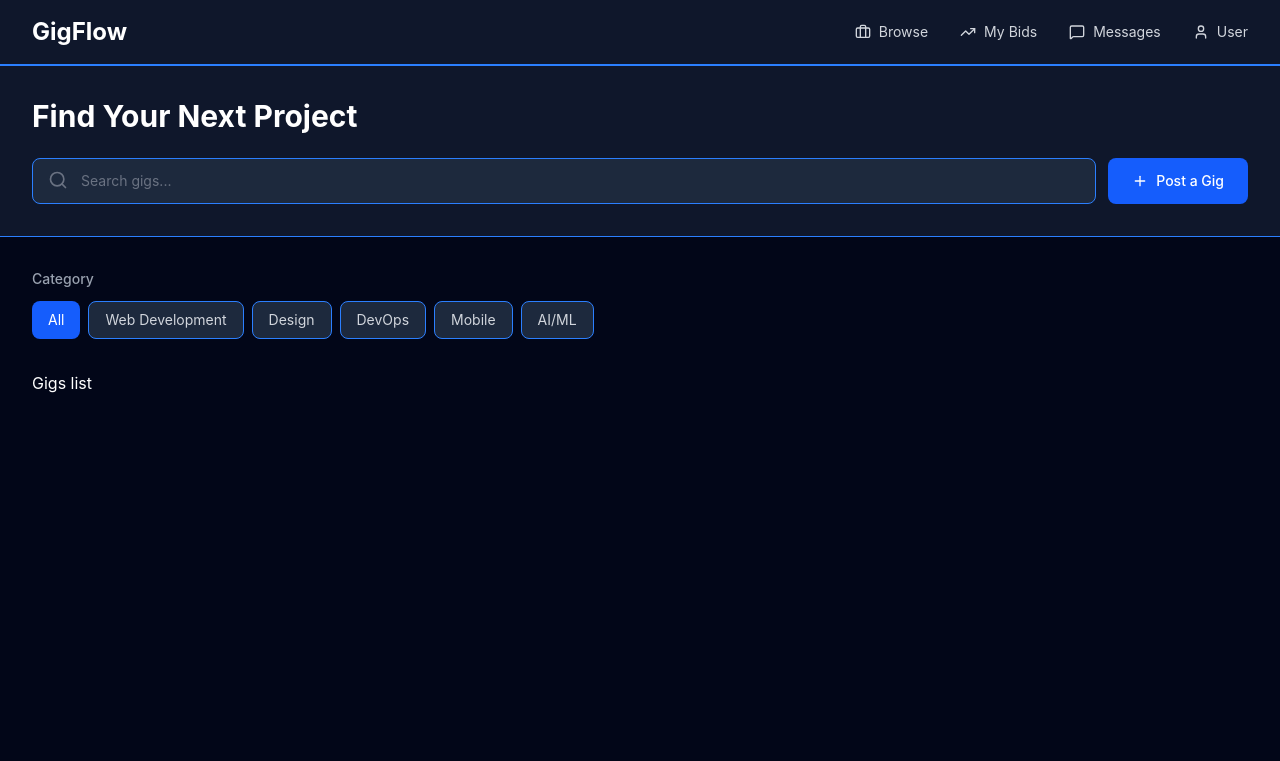
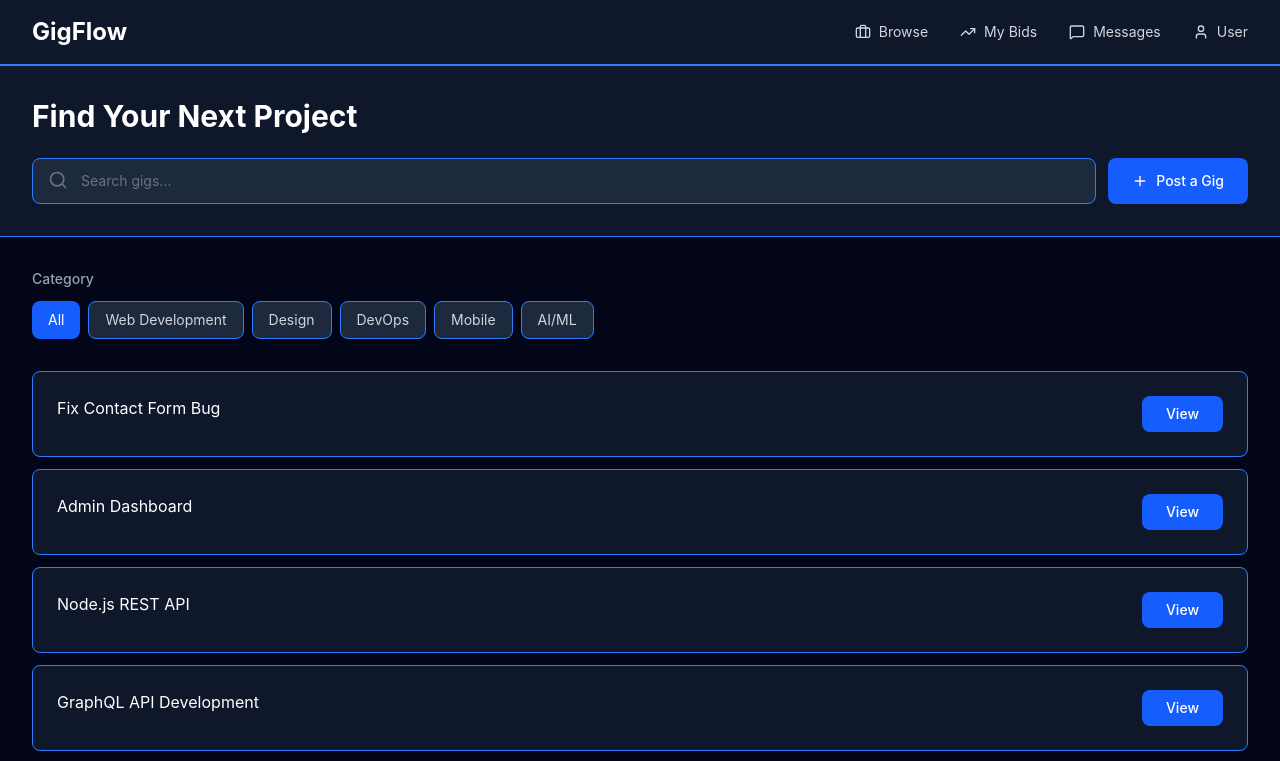
Before and after one commit to Aztec331/Gigflow, a React (Vite) app in the folder react-client/: page / in a window 1280 px wide. Shown: the top 761 px of the page. Built offline with nearby package versions, Linux system fonts and the light colour scheme.

Commit message:
Update MainPage.jsx

```diff
--- a/react-client/package.json
+++ b/react-client/package.json
@@ -11,7 +11,7 @@
   },
   "dependencies": {
     "axios": "^1.17.0",
-    "lucide-react": "^1.18.0",
+    "lucide-react": "^1.21.0",
     "react": "^19.2.6",
     "react-dom": "^19.2.6",
     "react-router-dom": "^7.15.1"
--- a/react-client/src/components/MainPage.jsx
+++ b/react-client/src/components/MainPage.jsx
@@ -5,29 +5,30 @@ import { Search, Plus, MessageSquare, User, Briefcase, TrendingUp } from "lucide
 export default function MainPage() {
 
   const[searchQuery, setSearchQuery] = useState("")
-  const [selectedCategory, setSelectedCategory] = useState("All")
+  const[selectedCategory, setSelectedCategory] = useState("All")
   const navigate = useNavigate()
 
   const categories = ["All", "Web Development", "Design", "DevOps", "Mobile", "AI/ML"]
 
 const [gigs] = useState([
+  // WEB DEVELOPMENT
   {
     id: 1,
-      title: "React Dashboard Development",
-      description: "Build an analytics dashboard with React and TypeScript",
-      budget: 5000,
+    title: "Fix Contact Form Bug",
+    description: "Resolve validation issues in React contact form",
+    budget: 1000,
     category: "Web Development",
-      level: "Intermediate",
-      bids: 3
+    level: "Easy",
+    bids: 2
   },
   {
     id: 2,
-      title: "UI/UX Design for SaaS",
-      description: "Design user interface for project management tool",
-      budget: 3000,
-      category: "Design",
-      level: "Expert",
-      bids: 7
+    title: "Admin Dashboard",
+    description: "Build analytics dashboard using React and Chart.js",
+    budget: 6500,
+    category: "Web Development",
+    level: "Intermediate",
+    bids: 5
   },
   {
     id: 3,
@@ -40,15 +41,102 @@ export default function MainPage() {
   },
   {
     id: 4,
-      title: "Database Schema Design",
-      description: "Design PostgreSQL database for enterprise e-commerce",
-      budget: 2500,
+    title: "GraphQL API Development",
+    description: "Build GraphQL server with Node.js and Apollo",
+    budget: 7000,
     category: "Web Development",
     level: "Expert",
+    bids: 3
+  },
+
+  // DESIGN
+  {
+    id: 5,
+    title: "Logo for Coffee Shop",
+    description: "Need a simple logo for local coffee business",
+    budget: 1200,
+    category: "Design",
+    level: "Easy",
+    bids: 11
+  },
+  {
+    id: 6,
+    title: "Landing Page Design",
+    description: "Design a modern landing page for startup",
+    budget: 1800,
+    category: "Design",
+    level: "Intermediate",
+    bids: 4
+  },
+  {
+    id: 7,
+    title: "Figma Design System",
+    description: "Create reusable components and style guide",
+    budget: 4000,
+    category: "Design",
+    level: "Intermediate",
+    bids: 4
+  },
+  {
+    id: 8,
+    title: "Brand Identity Design",
+    description: "Create complete brand identity system",
+    budget: 3500,
+    category: "Design",
+    level: "Expert",
+    bids: 8
+  },
+
+  // DEVOPS
+  {
+    id: 9,
+    title: "Docker Setup",
+    description: "Containerize an existing Node.js application",
+    budget: 1500,
+    category: "DevOps",
+    level: "Easy",
+    bids: 6
+  },
+  {
+    id: 10,
+    title: "Dockerize FastAPI Project",
+    description: "Containerize existing FastAPI application",
+    budget: 3000,
+    category: "DevOps",
+    level: "Intermediate",
+    bids: 3
+  },
+  {
+    id: 11,
+    title: "CI/CD Pipeline Setup",
+    description: "Setup GitHub Actions deployment workflow",
+    budget: 4500,
+    category: "DevOps",
+    level: "Intermediate",
     bids: 2
   },
   {
-      id: 5,
+    id: 12,
+    title: "Kubernetes Setup",
+    description: "Setup and configure Kubernetes clusters",
+    budget: 5500,
+    category: "DevOps",
+    level: "Expert",
+    bids: 1
+  },
+
+  // MOBILE
+  {
+    id: 13,
+    title: "Bug Fix in Mobile App",
+    description: "Fix crash issue occurring on Android devices",
+    budget: 2000,
+    category: "Mobile",
+    level: "Easy",
+    bids: 6
+  },
+  {
+    id: 14,
     title: "Flutter App Development",
     description: "Build iOS and Android app for fitness tracking",
     budget: 8000,
@@ -57,34 +145,7 @@ export default function MainPage() {
     bids: 4
   },
   {
-      id: 6,
-      title: "DevOps Pipeline Setup",
-      description: "Setup CI/CD with GitHub Actions and Docker",
-      budget: 4500,
-      category: "DevOps",
-      level: "Expert",
-      bids: 2
-    },
-    {
-      id: 7,
-      title: "Vue.js Component Library",
-      description: "Create reusable component library for UI",
-      budget: 4000,
-      category: "Web Development",
-      level: "Intermediate",
-      bids: 6
-    },
-    {
-      id: 8,
-      title: "GraphQL API Development",
-      description: "Build GraphQL server with Node.js and Apollo",
-      budget: 7000,
-      category: "Web Development",
-      level: "Expert",
-      bids: 3
-    },
-    {
-      id: 9,
+    id: 15,
     title: "React Native Mobile App",
     description: "Develop cross-platform food delivery application",
     budget: 9000,
@@ -93,39 +154,66 @@ export default function MainPage() {
     bids: 5
   },
   {
-      id: 10,
-      title: "Brand Identity Design",
-      description: "Create complete brand identity system",
-      budget: 3500,
-      category: "Design",
+    id: 16,
+    title: "Banking App Development",
+    description: "Build secure banking application with biometrics",
+    budget: 12000,
+    category: "Mobile",
     level: "Expert",
-      bids: 8
+    bids: 2
+  },
+
+  // AI/ML
+  {
+    id: 17,
+    title: "Dataset Cleanup",
+    description: "Clean and prepare dataset for training",
+    budget: 1800,
+    category: "AI/ML",
+    level: "Easy",
+    bids: 7
   },
   {
-      id: 11,
-      title: "Kubernetes Setup",
-      description: "Setup and configure Kubernetes clusters",
-      budget: 5500,
-      category: "DevOps",
+    id: 18,
+    title: "Chatbot for Website",
+    description: "Integrate AI chatbot into company website",
+    budget: 7500,
+    category: "AI/ML",
+    level: "Intermediate",
+    bids: 2
+  },
+  {
+    id: 19,
+    title: "Sentiment Analysis Model",
+    description: "Analyze customer reviews using NLP",
+    budget: 6500,
+    category: "AI/ML",
+    level: "Intermediate",
+    bids: 4
+  },
+  {
+    id: 20,
+    title: "Computer Vision System",
+    description: "Build image recognition model for products",
+    budget: 10000,
+    category: "AI/ML",
     level: "Expert",
     bids: 1
-    },
-    {
-      id: 12,
-      title: "Machine Learning Model",
-      description: "Build ML model for text classification",
-      budget: 8500,
-      category: "AI/ML",
-      level: "Expert",
-      bids: 4
   }
 ])
 
+  const filteredGigs = gigs.filter( gig => {
+
+    const matchesSearch = gig.title.toLowerCase().includes(searchQuery.toLocaleLowerCase())
+    const matchesCategory = selectedCategory === "All" || selectedCategory === gig.category
+    return matchesSearch && matchesCategory
+
+  })
 
 
   return (
 
-    <div className="FatherSupreme h-screen bg-slate-950 text-white">
+    <div className="FatherSupreme min-h-screen bg-slate-950 text-white">
 
     {/* Header header's bg is bg-slate-900 */}
     <header className="BigDaddy bg-slate-900 sticky top-0 z-50 border-b-2 border-solid border-blue-500">
@@ -179,8 +267,8 @@ export default function MainPage() {
               <input
                 type="text"
                 placeholder="Search gigs..."
-                // value={searchQuery}
-                // onChange={(e) => setSearchQuery(e.target.value)}
+                value={searchQuery}
+                onChange={(e) => setSearchQuery(e.target.value)}
                 className="w-full pl-12 px-4 py-3 bg-slate-800 border border-blue-500 border-opacity-30 rounded-lg text-white placeholder-gray-500 focus:outline-none focus:border-blue-400 text-sm"
               />
 
@@ -215,7 +303,7 @@ export default function MainPage() {
           className={`px-4 py-2 rounded-lg text-sm transition-all ${
             selectedCategory === cat
             ? "bg-blue-600 text-white"
-            : "bg-slate-800 text-gray-300 hover:bg-slate-700 border border-blue-500 border-opacity-20"
+            : "bg-slate-800 hover:bg-slate-700 text-gray-300  border border-blue-500 border-opacity-20"
 
           }`}
           >
@@ -230,7 +318,55 @@ export default function MainPage() {
 
       {/* Gigs list */}
       <div className="space-y-3">
-        Gigs list
+        { filteredGigs.length > 0 ? (
+          filteredGigs.map(gig =>(
+
+          <div
+          key={gig.id}
+          className="CardBase bg-slate-900 hover:bg-slate-800 border border-blue-500 border-opacity-2 rounded-lg p-6 hover:border-opacity-50 transition-all cursor-pointer"
+          >
+            <div className="flex justify-between ">
+
+              <div className="1stChildInfo">
+
+
+              {gig.title}
+
+
+
+              </div>
+
+
+              <button className="2ndChildButton bg-blue-600 hover:bg-blue-500 text-white px-6 py-2 rounded-lg text-sm font-medium transition-colors whitespace-nowrap">
+                View
+              </button>
+
+
+
+
+
+
+
+            </div>
+
+
+
+
+
+          </div>
+
+
+
+          ))
+        ) : (
+
+          <div className="text-center py-12">
+            <p className="text-gray-500">No gigs found matching your search</p>
+          </div>
+
+        )}
+
+
       </div>
 
 
--- a/react-client/src/components/Rough.jsx
+++ b/react-client/src/components/Rough.jsx
@@ -10,23 +10,24 @@ export default function MainPage() {
   const categories = ["All", "Web Development", "Design", "DevOps", "Mobile", "AI/ML"]
 
 const [gigs] = useState([
+  // WEB DEVELOPMENT
   {
     id: 1,
-      title: "React Dashboard Development",
-      description: "Build an analytics dashboard with React and TypeScript",
-      budget: 5000,
+    title: "Fix Contact Form Bug",
+    description: "Resolve validation issues in React contact form",
+    budget: 1000,
     category: "Web Development",
-      level: "Intermediate",
-      bids: 3
+    level: "Easy",
+    bids: 2
   },
   {
     id: 2,
-      title: "UI/UX Design for SaaS",
-      description: "Design user interface for project management tool",
-      budget: 3000,
-      category: "Design",
-      level: "Expert",
-      bids: 7
+    title: "Admin Dashboard",
+    description: "Build analytics dashboard using React and Chart.js",
+    budget: 6500,
+    category: "Web Development",
+    level: "Intermediate",
+    bids: 5
   },
   {
     id: 3,
@@ -39,15 +40,102 @@ export default function MainPage() {
   },
   {
     id: 4,
-      title: "Database Schema Design",
-      description: "Design PostgreSQL database for enterprise e-commerce",
-      budget: 2500,
+    title: "GraphQL API Development",
+    description: "Build GraphQL server with Node.js and Apollo",
+    budget: 7000,
     category: "Web Development",
     level: "Expert",
+    bids: 3
+  },
+
+  // DESIGN
+  {
+    id: 5,
+    title: "Logo for Coffee Shop",
+    description: "Need a simple logo for local coffee business",
+    budget: 1200,
+    category: "Design",
+    level: "Easy",
+    bids: 11
+  },
+  {
+    id: 6,
+    title: "Landing Page Design",
+    description: "Design a modern landing page for startup",
+    budget: 1800,
+    category: "Design",
+    level: "Intermediate",
+    bids: 4
+  },
+  {
+    id: 7,
+    title: "Figma Design System",
+    description: "Create reusable components and style guide",
+    budget: 4000,
+    category: "Design",
+    level: "Intermediate",
+    bids: 4
+  },
+  {
+    id: 8,
+    title: "Brand Identity Design",
+    description: "Create complete brand identity system",
+    budget: 3500,
+    category: "Design",
+    level: "Expert",
+    bids: 8
+  },
+
+  // DEVOPS
+  {
+    id: 9,
+    title: "Docker Setup",
+    description: "Containerize an existing Node.js application",
+    budget: 1500,
+    category: "DevOps",
+    level: "Easy",
+    bids: 6
+  },
+  {
+    id: 10,
+    title: "Dockerize FastAPI Project",
+    description: "Containerize existing FastAPI application",
+    budget: 3000,
+    category: "DevOps",
+    level: "Intermediate",
+    bids: 3
+  },
+  {
+    id: 11,
+    title: "CI/CD Pipeline Setup",
+    description: "Setup GitHub Actions deployment workflow",
+    budget: 4500,
+    category: "DevOps",
+    level: "Intermediate",
     bids: 2
   },
   {
-      id: 5,
+    id: 12,
+    title: "Kubernetes Setup",
+    description: "Setup and configure Kubernetes clusters",
+    budget: 5500,
+    category: "DevOps",
+    level: "Expert",
+    bids: 1
+  },
+
+  // MOBILE
+  {
+    id: 13,
+    title: "Bug Fix in Mobile App",
+    description: "Fix crash issue occurring on Android devices",
+    budget: 2000,
+    category: "Mobile",
+    level: "Easy",
+    bids: 6
+  },
+  {
+    id: 14,
     title: "Flutter App Development",
     description: "Build iOS and Android app for fitness tracking",
     budget: 8000,
@@ -56,34 +144,7 @@ export default function MainPage() {
     bids: 4
   },
   {
-      id: 6,
-      title: "DevOps Pipeline Setup",
-      description: "Setup CI/CD with GitHub Actions and Docker",
-      budget: 4500,
-      category: "DevOps",
-      level: "Expert",
-      bids: 2
-    },
-    {
-      id: 7,
-      title: "Vue.js Component Library",
-      description: "Create reusable component library for UI",
-      budget: 4000,
-      category: "Web Development",
-      level: "Intermediate",
-      bids: 6
-    },
-    {
-      id: 8,
-      title: "GraphQL API Development",
-      description: "Build GraphQL server with Node.js and Apollo",
-      budget: 7000,
-      category: "Web Development",
-      level: "Expert",
-      bids: 3
-    },
-    {
-      id: 9,
+    id: 15,
     title: "React Native Mobile App",
     description: "Develop cross-platform food delivery application",
     budget: 9000,
@@ -92,31 +153,51 @@ export default function MainPage() {
     bids: 5
   },
   {
-      id: 10,
-      title: "Brand Identity Design",
-      description: "Create complete brand identity system",
-      budget: 3500,
-      category: "Design",
+    id: 16,
+    title: "Banking App Development",
+    description: "Build secure banking application with biometrics",
+    budget: 12000,
+    category: "Mobile",
     level: "Expert",
-      bids: 8
+    bids: 2
+  },
+
+  // AI/ML
+  {
+    id: 17,
+    title: "Dataset Cleanup",
+    description: "Clean and prepare dataset for training",
+    budget: 1800,
+    category: "AI/ML",
+    level: "Easy",
+    bids: 7
   },
   {
-      id: 11,
-      title: "Kubernetes Setup",
-      description: "Setup and configure Kubernetes clusters",
-      budget: 5500,
-      category: "DevOps",
+    id: 18,
+    title: "Chatbot for Website",
+    description: "Integrate AI chatbot into company website",
+    budget: 7500,
+    category: "AI/ML",
+    level: "Intermediate",
+    bids: 2
+  },
+  {
+    id: 19,
+    title: "Sentiment Analysis Model",
+    description: "Analyze customer reviews using NLP",
+    budget: 6500,
+    category: "AI/ML",
+    level: "Intermediate",
+    bids: 4
+  },
+  {
+    id: 20,
+    title: "Computer Vision System",
+    description: "Build image recognition model for products",
+    budget: 10000,
+    category: "AI/ML",
     level: "Expert",
     bids: 1
-    },
-    {
-      id: 12,
-      title: "Machine Learning Model",
-      description: "Build ML model for text classification",
-      budget: 8500,
-      category: "AI/ML",
-      level: "Expert",
-      bids: 4
   }
 ])
 
@@ -176,6 +257,7 @@ export default function MainPage() {
                 type="text"
                 placeholder="Search gigs..."
                 value={searchQuery}
+                // value="Aditya"
                 onChange={(e) => setSearchQuery(e.target.value)}
                 className="w-full pl-12 px-4 py-3 bg-slate-800 border border-blue-500 border-opacity-30 rounded-lg text-white placeholder-gray-500 focus:outline-none focus:border-blue-400 text-sm"
               />
@@ -192,6 +274,7 @@ export default function MainPage() {
 
       {/* Main Content */}
       <div className="Daddy max-w-7xl mx-auto px-8 py-8">
+
         {/* Category Filter */}
         <div className="mb-8">
           <p className="text-gray-400 text-sm mb-3 font-medium">Category</p>
@@ -214,22 +297,26 @@ export default function MainPage() {
 
         {/* Gigs List */}
         <div className="space-y-3">
-          {filteredGigs.length > 0 ? (
+
+          { filteredGigs.length > 0 ? (
             filteredGigs.map(gig => (
               <div
                 key={gig.id}
-                className="bg-slate-900 border border-blue-500 border-opacity-20 rounded-lg p-6 hover:border-opacity-50 hover:bg-slate-800 transition-all cursor-pointer"
+                className="CardBase bg-slate-900 border border-blue-500 border-opacity-20 rounded-lg p-6 hover:border-opacity-50 hover:bg-slate-800 transition-all cursor-pointer"
               >
-                <div className="flex justify-between items-start gap-4">
-                  <div className="flex-1">
+                <div className="bg-red-500 flex justify-between items-start gap-4">
+
+                  <div className=" flex-1">
                     <div className="flex items-center gap-3 mb-2">
                       <h3 className="text-lg font-semibold hover:text-blue-400 transition-colors">
                         {gig.title}
                       </h3>
                       <span className={`text-xs px-2 py-1 rounded ${
                         gig.level === 'Expert'
-                          ? 'bg-amber-500 bg-opacity-20 text-amber-300'
-                          : 'bg-emerald-500 bg-opacity-20 text-emerald-300'
+                          ? 'bg-red-500 bg-opacity-20 text-red-300'
+                          : gig.level === 'Intermediate'
+                          ? 'bg-yellow-500 bg-opacity-20 text-yellow-300'
+                          : 'bg-green-500 bg-opacity-20 text-green-300'
                       }`}>
                         {gig.level}
                       </span>
@@ -241,18 +328,23 @@ export default function MainPage() {
                       <span className="text-blue-400 font-semibold">₹{gig.budget.toLocaleString()}</span>
                     </div>
                   </div>
+
                   <button className="bg-blue-600 hover:bg-blue-500 text-white px-6 py-2 rounded-lg text-sm font-medium transition-colors whitespace-nowrap">
                     View
                   </button>
+
                 </div>
+
               </div>
             ))
           ) : (
             <div className="text-center py-12">
               <p className="text-gray-500">No gigs found matching your search</p>
             </div>
-          )}
+          ) }
+
         </div>
+
       </div>
 
 
--- a/react-client/src/rough.js
+++ b/react-client/src/rough.js
@@ -1,5 +1,27 @@
-const error = ''
-console.log(error ? 'this is TRUE' : 'this is FALSE')
+const gigs = [
+  {
+    id: 1,
+    title: "React Dashboard Development",
+    category: "Web Development"
+  },
+  {
+    id: 2,
+    title: "UI/UX Design for SaaS",
+    category: "Design"
+  },
+  {
+    id: 3,
+    title: "Node.js REST API",
+    category: "Web Development"
+  }
+];
 
-const message = 'Passwords do not match'
-console.log(message ? 'this is TRUE' : 'this is FALSE')
+const selectedCategory = "Web Development";
+
+const filteredGigs = gigs.filter((gig) => {
+  // For each gig, return true to keep it or false to remove it.
+  return gig.category === selectedCategory;
+});
+
+console.log("Original gigs:", gigs);
+console.log("Filtered gigs:", filteredGigs);
```
Also changed, not shown: 1 other file (tests, documents, lock files or other folders). Lines whose indentation alone changed are shown as unchanged.
